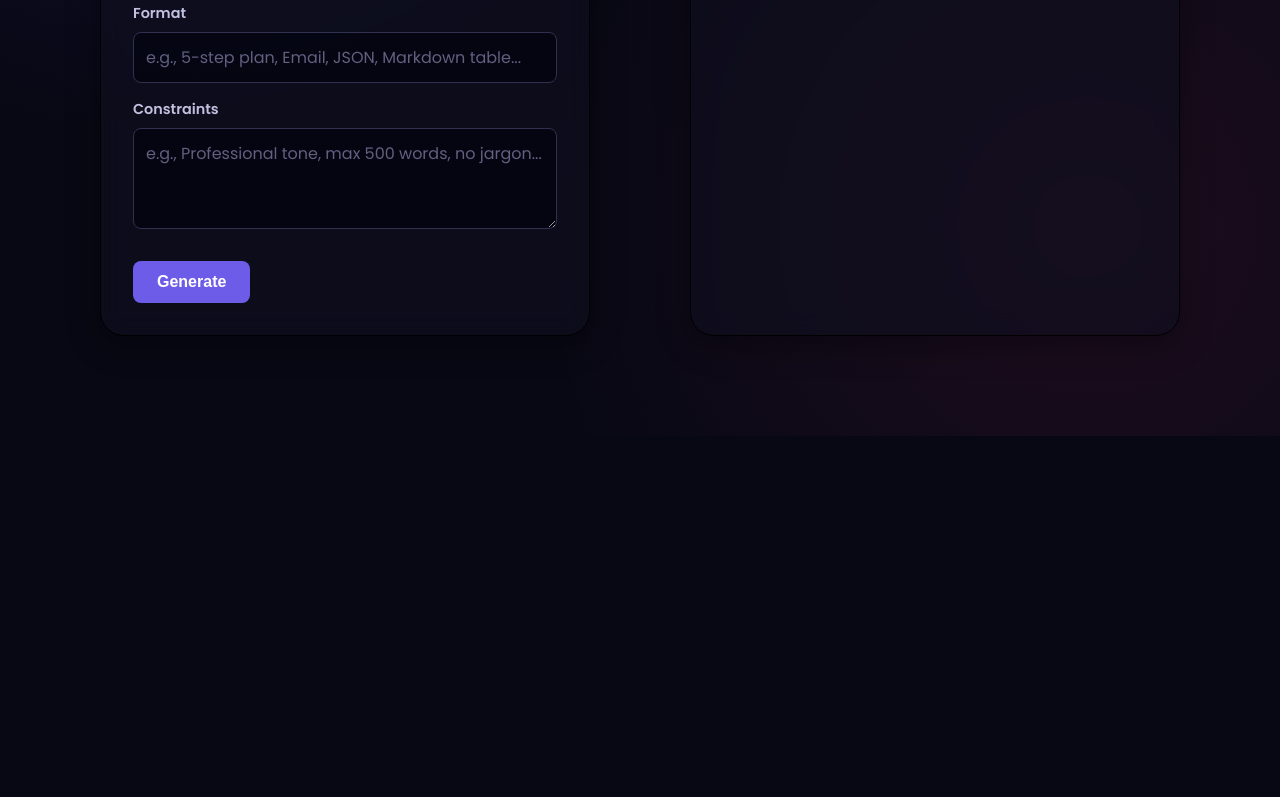
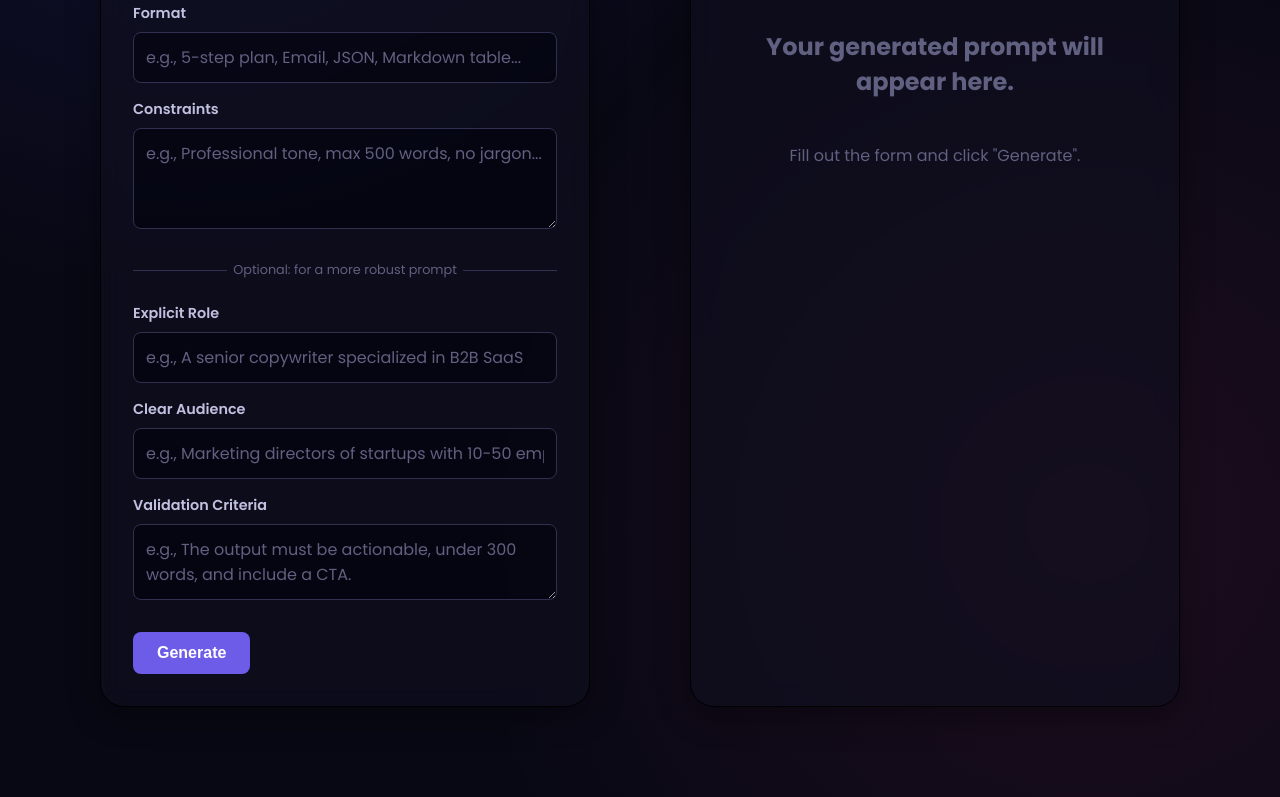
Before and after one commit to Chuckington/promptboostr, a Next.js app: page /wizard in a window 1280 px wide. Shown: the part 614-1411 px from the top of the page. Before the commit the page ends 1050 px from the top, so only its background shows below. Built offline with nearby package versions, Linux system fonts and the light colour scheme.

Commit message:
Le message qui décrit tes changements

```diff
--- a/src/app/api/generate/route.ts
+++ b/src/app/api/generate/route.ts
@@ -10,7 +10,9 @@ const OPTIONAL_FIELDS = [
   "category", "subCategory", "audience", "tone", "length", "style",
   "subject", "mood", "palette", "detailLevel", "ratio",
   "dataType", "period", "deliverableType", "recommendationsCount",
-  "complexity", "includeExample"
+  "complexity", "includeExample",
+  "explicitRole",
+  "validationCriteria"
 ] as const;
 const ALL_FIELDS = [...CORE_FIELDS, ...OPTIONAL_FIELDS];
 
--- a/src/app/style.css
+++ b/src/app/style.css
@@ -193,6 +193,29 @@ body {
     opacity: 0.7;
 }
 
+.wizard-optional-divider {
+    display: flex;
+    align-items: center;
+    text-align: center;
+    color: #606080;
+    font-size: 0.8rem;
+    margin: 1rem 0 0.5rem;
+}
+
+.wizard-optional-divider::before,
+.wizard-optional-divider::after {
+    content: '';
+    flex: 1;
+    border-bottom: 1px solid #303050;
+}
+
+.wizard-optional-divider:not(:empty)::before {
+    margin-right: .5em;
+}
+
+.wizard-optional-divider:not(:empty)::after {
+    margin-left: .5em;
+}
 .wizard-error {
     color: #ff5555;
     font-size: 0.9rem;
--- a/src/app/wizard/page.tsx
+++ b/src/app/wizard/page.tsx
@@ -20,6 +20,9 @@ export default function WizardPage() {
   const [context, setContext] = useState("");
   const [format, setFormat] = useState("");
   const [constraints, setConstraints] = useState("");
+  const [explicitRole, setExplicitRole] = useState("");
+  const [audience, setAudience] = useState("");
+  const [validationCriteria, setValidationCriteria] = useState("");
 
   const [loading, setLoading] = useState(false);
   const [error, setError] = useState<string | null>(null);
@@ -34,11 +37,16 @@ export default function WizardPage() {
     setMarkdown("");
     setStructured(null);
 
+    const body: Record<string, string> = { role, goal, context, format, constraints };
+    if (explicitRole) body.explicitRole = explicitRole;
+    if (audience) body.audience = audience;
+    if (validationCriteria) body.validationCriteria = validationCriteria;
+
     try {
       const res = await fetch("/api/generate", {
         method: "POST",
         headers: { "Content-Type": "application/json" },
-        body: JSON.stringify({ role, goal, context, format, constraints }),
+        body: JSON.stringify(body),
       });
 
       const data = await res.json();
@@ -123,6 +131,41 @@ export default function WizardPage() {
             />
           </div>
 
+          <div className="wizard-optional-divider">
+            <span>Optional: for a more robust prompt</span>
+          </div>
+
+          <div className="wizard-form-group">
+            <label className="wizard-label">Explicit Role</label>
+            <input
+              className="wizard-input"
+              placeholder="e.g., A senior copywriter specialized in B2B SaaS"
+              value={explicitRole}
+              onChange={(e) => setExplicitRole(e.target.value)}
+            />
+          </div>
+
+          <div className="wizard-form-group">
+            <label className="wizard-label">Clear Audience</label>
+            <input
+              className="wizard-input"
+              placeholder="e.g., Marketing directors of startups with 10-50 employees"
+              value={audience}
+              onChange={(e) => setAudience(e.target.value)}
+            />
+          </div>
+
+          <div className="wizard-form-group">
+            <label className="wizard-label">Validation Criteria</label>
+            <textarea
+              className="wizard-textarea"
+              rows={2}
+              placeholder="e.g., The output must be actionable, under 300 words, and include a CTA."
+              value={validationCriteria}
+              onChange={(e) => setValidationCriteria(e.target.value)}
+            />
+          </div>
+
           <div className="wizard-form-actions">
             <button type="submit" disabled={loading} className="wizard-button">
               {loading ? "Generating..." : "Generate"}
```
